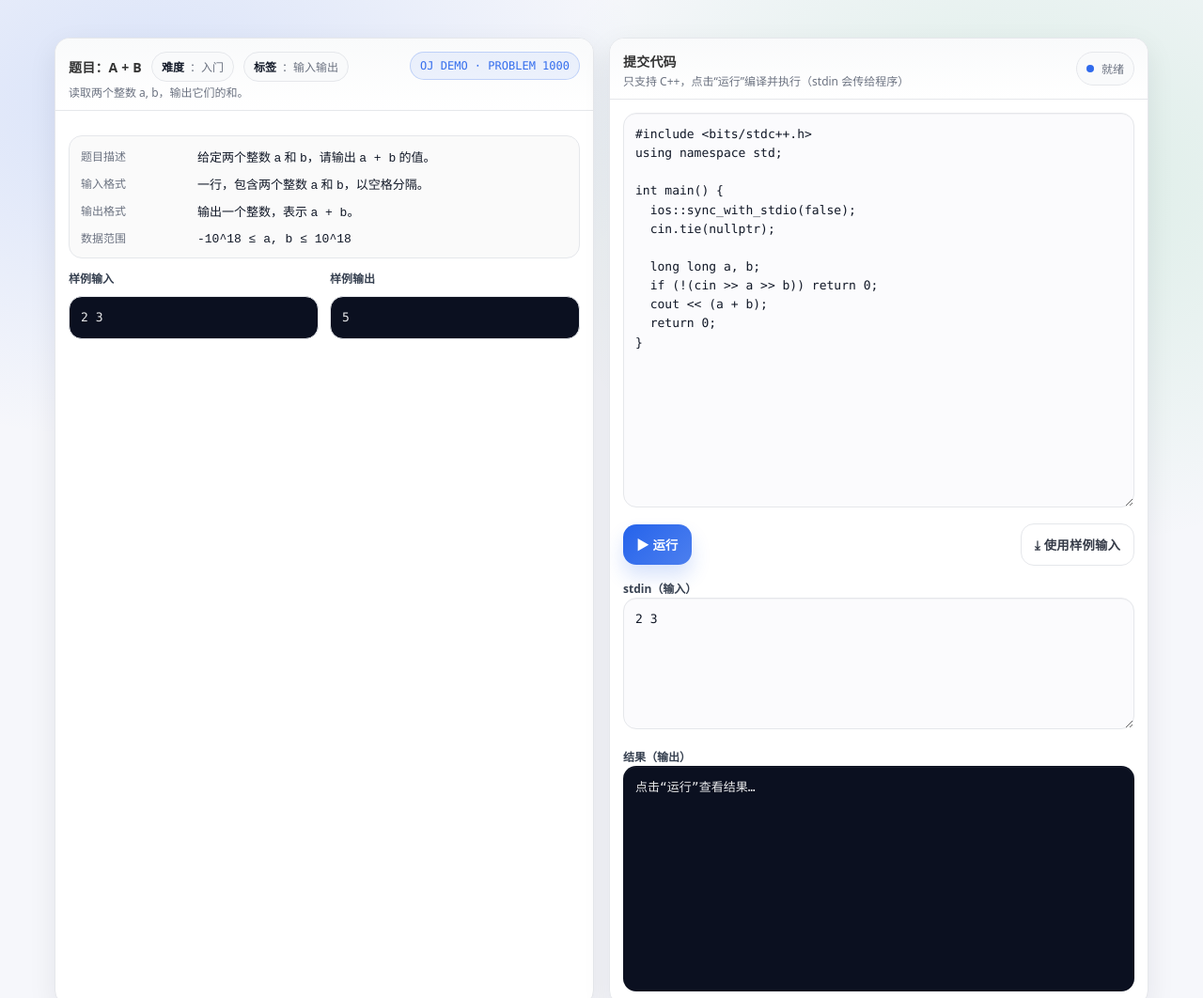
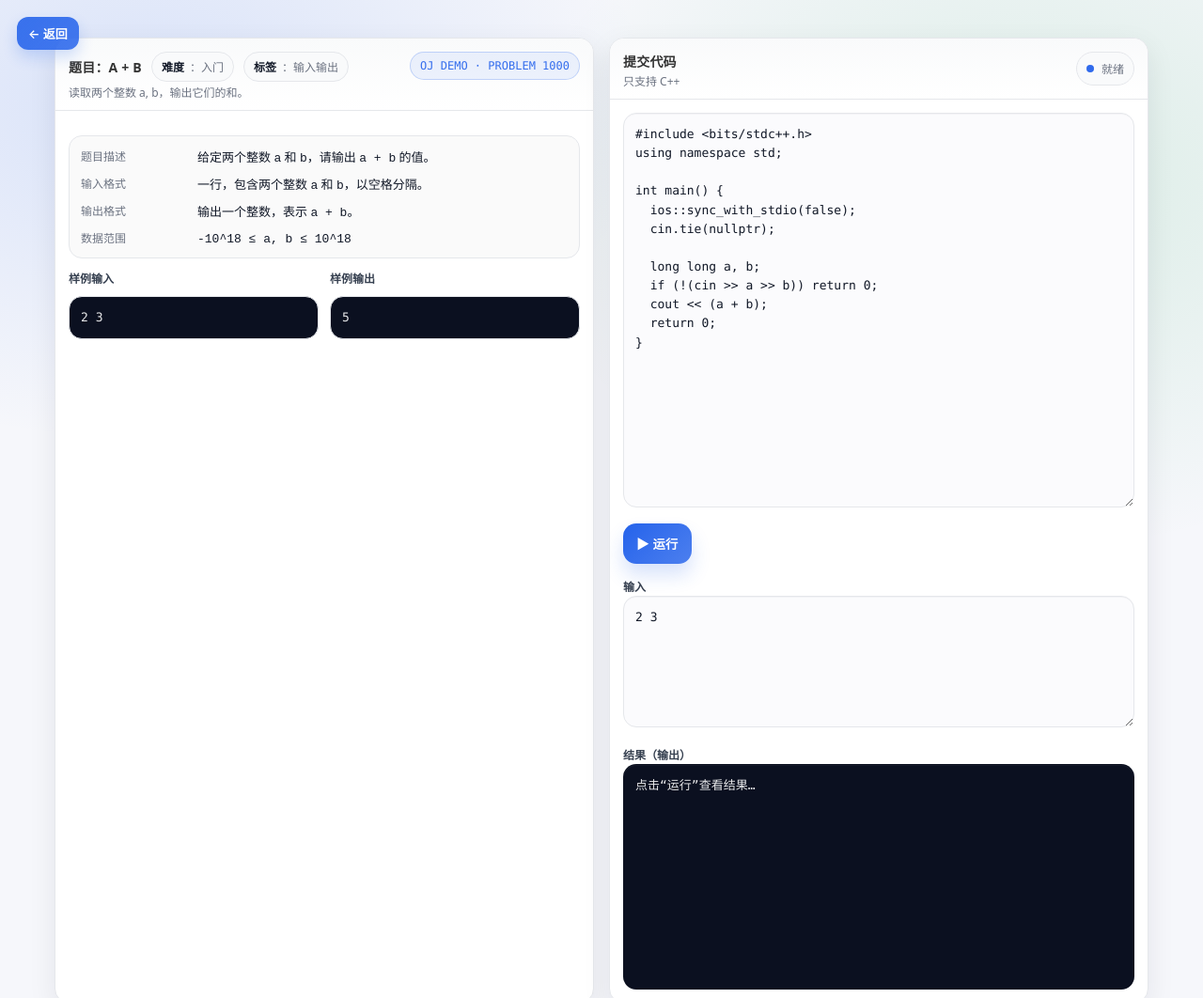
Before and after one commit to yong111-sack/-first, a plain HTML site: page question01.html in a window 1280 px wide. Shown: the top 1062 px of the page at 94% size. Drawn offline with Linux system fonts and the light colour scheme.

Commit message:
对细节的更改

```diff
--- a/question01.html
+++ b/question01.html
@@ -390,25 +390,42 @@
       gap: 10px;
       flex-wrap: wrap;
     }
+
+    .backBtn {
+      position: fixed;
+      top: 18px;
+      left: 18px;
+      display: inline-flex;
+      align-items: center;
+      gap: 6px;
+      padding: 8px 12px;
+      border-radius: 12px;
+      text-decoration: none;
+      font-size: 13px;
+      font-weight: 600;
+
+      color: #fff;
+      background: linear-gradient(135deg, rgb(55, 112, 236), rgba(37, 99, 235, .85));
+      box-shadow: 0 8px 16px rgba(37, 99, 235, .2);
+
+      transition: transform .08s ease, filter .12s ease;
+    }
+
+
+    .backBtn:hover {
+      transform: translateY(-1px);
+      filter: brightness(1.05);
+    }
+
+    .backBtn:active {
+      transform: scale(.96);
+    }
   </style>
 </head>
 
 <body>
   <div class="wrap">
-    <!-- <div class="topbar">
-      <div class="brand">
-        <div class="logo" aria-hidden="true"></div>
-        <div class="title">
-          <h1>OJ C++ Runner（白色主题）</h1>
-          <p>静态前端 · 通过 Judge0 运行/编译 C++（先跑起来版）</p>
-        </div>
-      </div>
-
-      <div class="chip" title="状态提示">
-        <span class="dot" aria-hidden="true"></span>
-        <span>服务：Judge0 · C++ (GCC 9.2.0, id=54)</span>
-      </div>
-    </div> -->
+    <a href="./question.html" class="backBtn">← 返回</a>
 
     <div class="grid">
       <!-- Problem -->
@@ -468,7 +485,7 @@
         <div class="cardHead">
           <div>
             <h2 style="margin:0;">提交代码</h2>
-            <p class="sub">只支持 C++，点击“运行”编译并执行（stdin 会传给程序）</p>
+            <p class="sub">只支持 C++</p>
           </div>
           <div class="status" id="status">
             <span class="dot" aria-hidden="true"></span>
@@ -494,15 +511,11 @@ int main() {
             <button id="run" class="btn btnPrimary" type="button" title="运行 (Ctrl+Enter)">
               ▶ 运行
             </button>
-
-            <button class="btn btnGhost" type="button" id="fillSample">
-              ⤓ 使用样例输入
-            </button>
           </div>
 
           <div style="height:12px"></div>
 
-          <label class="hint" for="stdin" style="font-weight:700;color:#374151;">stdin（输入）</label>
+          <label class="hint" for="stdin" style="font-weight:700;color:#374151;">输入</label>
           <textarea id="stdin" spellcheck="false">2 3</textarea>
 
           <div style="height:12px"></div>
```
Also changed, not shown: css/index.css (+8 -3 lines).
